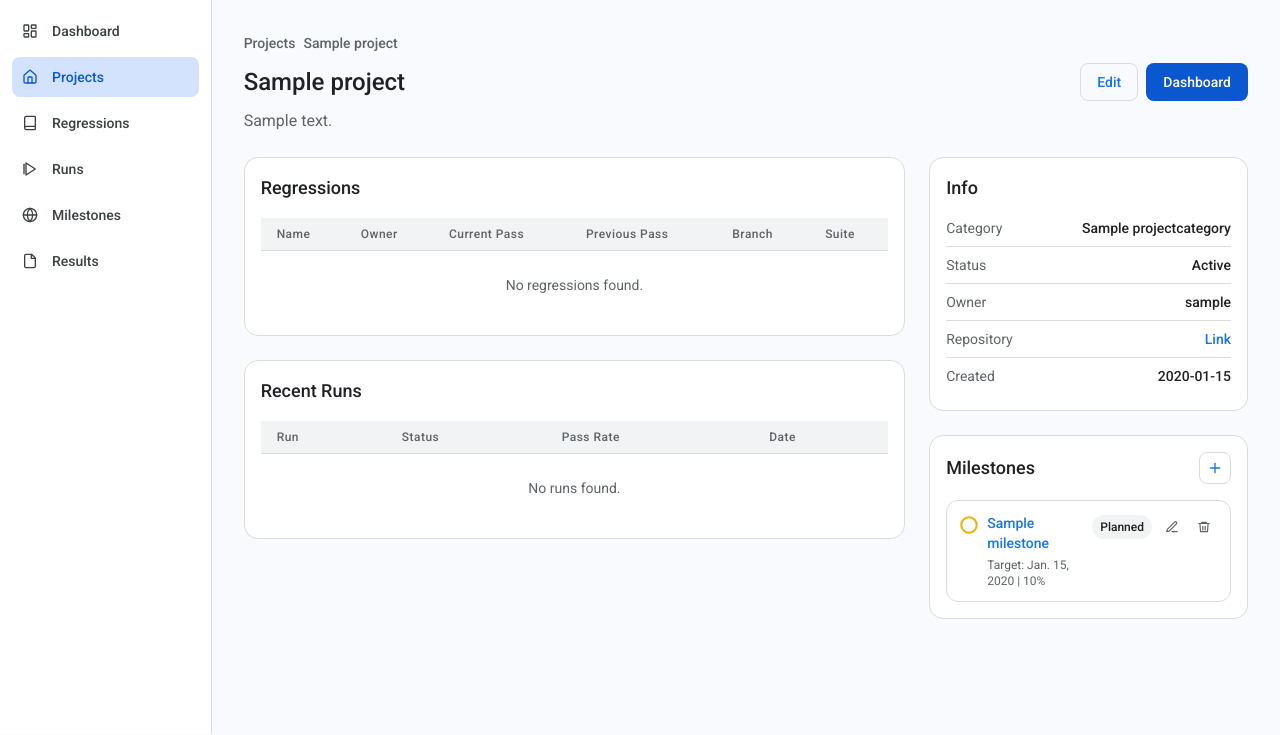
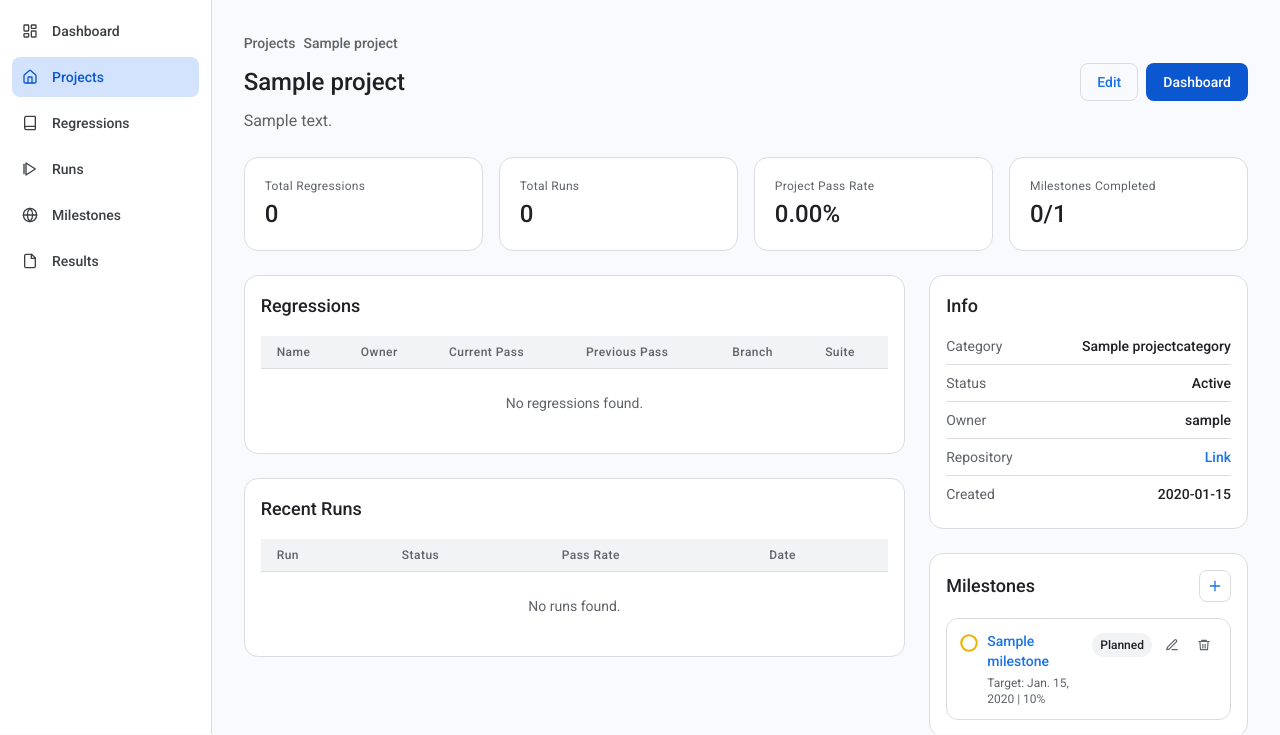
Before and after one commit to anupkumarreddy/SimTrack, a Django app: a page that uses templates/projects/project_detail.html in a window 1280 px wide. Shown: the part 65-800 px from the top of the page. Run offline with Django 5.2, Linux system fonts and the light colour scheme; tables that the repository leaves empty hold one stand-in row (values such as "Sample post"); data that the repository does not hold is empty; style sheets or scripts are compiled from the project's sources; some libraries are stand-ins or nearby versions.

Commit message:
Add project stats in project detail page.

```diff
--- a/projects/views.py
+++ b/projects/views.py
@@ -1,10 +1,11 @@
 
 from django.urls import reverse_lazy
 from django.views.generic import ListView, DetailView, CreateView, UpdateView, DeleteView
-from django.db.models import Prefetch
+from django.db.models import Count, Prefetch, Q, Sum
 from .models import Project
 from .forms import ProjectForm
 from regressions.models import RegressionRun
+from common.choices import MilestoneStatus
 
 class ProjectListView(ListView):
     model = Project
@@ -56,6 +57,26 @@ class ProjectDetailView(DetailView):
         ctx['regression_summaries'] = regression_summaries
         ctx['recent_runs'] = RegressionRun.objects.filter(regression__project=project).select_related('regression').order_by('-created_at')[:10]
         ctx['milestones'] = project.milestones.order_by('-target_date')[:10]
+        run_totals = RegressionRun.objects.filter(regression__project=project).aggregate(
+            total_runs=Count('id'),
+            total_tests=Sum('total_count'),
+            total_passed=Sum('pass_count'),
+        )
+        total_tests = run_totals['total_tests'] or 0
+        total_passed = run_totals['total_passed'] or 0
+        project_pass_percentage = (total_passed * 100 / total_tests) if total_tests else 0
+        milestone_totals = project.milestones.aggregate(
+            total=Count('id'),
+            completed=Count('id', filter=Q(status=MilestoneStatus.COMPLETED)),
+        )
+        ctx['project_stats'] = {
+            'total_regressions': project.regressions.count(),
+            'total_runs': run_totals['total_runs'] or 0,
+            'project_pass_percentage': f'{project_pass_percentage:.2f}%',
+            'milestones_completed': milestone_totals['completed'] or 0,
+            'total_milestones': milestone_totals['total'] or 0,
+            'milestone_progress': f"{milestone_totals['completed'] or 0}/{milestone_totals['total'] or 0}",
+        }
         return ctx
 
 class ProjectCreateView(CreateView):
--- a/templates/projects/project_detail.html
+++ b/templates/projects/project_detail.html
@@ -16,6 +16,13 @@
         </div>
     </div>
     <p class="mt-2 text-gray-600 dark:text-neutral-400">{{ project.description|linebreaksbr|default:"No description." }}</p>
+</div>
+
+<div class="grid grid-cols-1 sm:grid-cols-2 lg:grid-cols-4 gap-4 mb-6">
+    {% include "partials/_stat_card.html" with label="Total Regressions" value=project_stats.total_regressions %}
+    {% include "partials/_stat_card.html" with label="Total Runs" value=project_stats.total_runs %}
+    {% include "partials/_stat_card.html" with label="Project Pass Rate" value=project_stats.project_pass_percentage %}
+    {% include "partials/_stat_card.html" with label="Milestones Completed" value=project_stats.milestone_progress %}
 </div>
 
 <div class="grid grid-cols-1 lg:grid-cols-3 gap-6">
```
